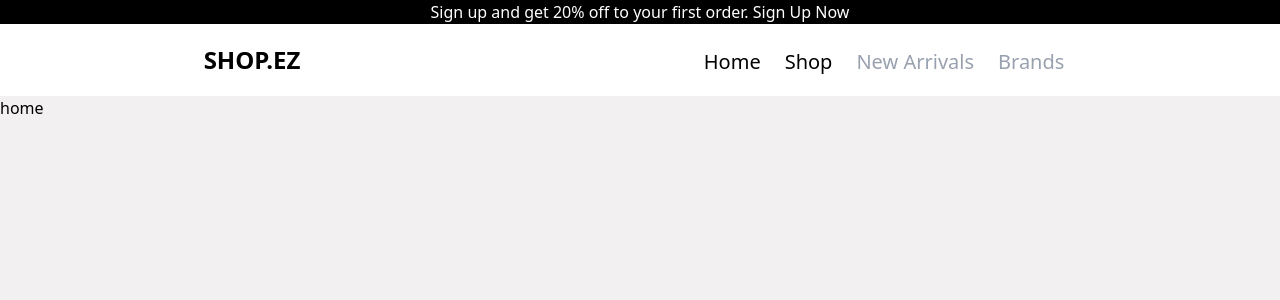
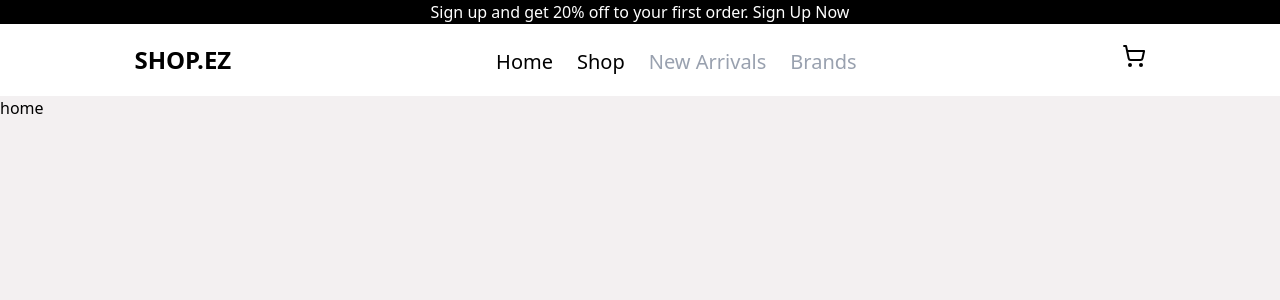
Before and after one commit to Soham-Powar/Shopping-Cart, a React (Vite) app: page / in a window 1280 px wide. Shown: the top 300 px of the page. Built offline with nearby package versions, Linux system fonts and the light colour scheme.

Commit message:
feat: add lucide-react dependency and add ShoppingCart icon in NavBar

```diff
--- a/package.json
+++ b/package.json
@@ -12,6 +12,7 @@
   },
   "dependencies": {
     "@tailwindcss/vite": "^4.1.11",
+    "lucide-react": "^0.525.0",
     "prop-types": "^15.8.1",
     "react": "^19.1.0",
     "react-dom": "^19.1.0",
--- a/src/components/NavBar.jsx
+++ b/src/components/NavBar.jsx
@@ -1,4 +1,5 @@
 import NavLink from "./NavLink";
+import { ShoppingCart } from "lucide-react";
 
 const NavBar = () => {
 	return (
@@ -10,7 +11,7 @@ const NavBar = () => {
 				<NavLink name="New Arrivals" />
 				<NavLink name="Brands" />
 			</div>
-
+			<ShoppingCart />
 		</nav>
 	)
 }
```
Also changed, not shown: 1 other file (tests, documents, lock files or other folders).
